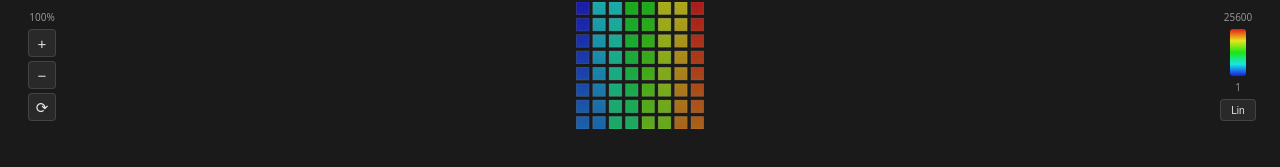
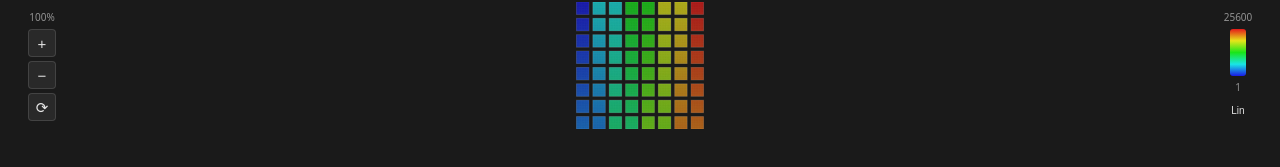
Before and after one commit to ndevenish/react-pacman, a React (Vite) app: page / in a window 1280 px wide. Shown: the part 211-378 px from the top of the page. Built offline with nearby package versions, Linux system fonts and the light colour scheme.

Commit message:
PlateHeatmap: Log/Lin button only shows border/bg on hover

```diff
--- a/src/components/PlateHeatmap.css
+++ b/src/components/PlateHeatmap.css
@@ -92,16 +92,17 @@
   height: 22px;
   padding: 0;
   font-size: 10px;
-  background: rgba(128, 128, 128, 0.15);
+  background: transparent;
   color: inherit;
-  border: 1px solid rgba(128, 128, 128, 0.3);
+  border: 1px solid transparent;
   border-radius: 4px;
   cursor: pointer;
   flex-shrink: 0;
 }
 
 .scale-toggle:hover {
-  background: rgba(128, 128, 128, 0.3);
+  background: rgba(128, 128, 128, 0.15);
+  border-color: rgba(128, 128, 128, 0.3);
 }
 
 .scale-label {
```
